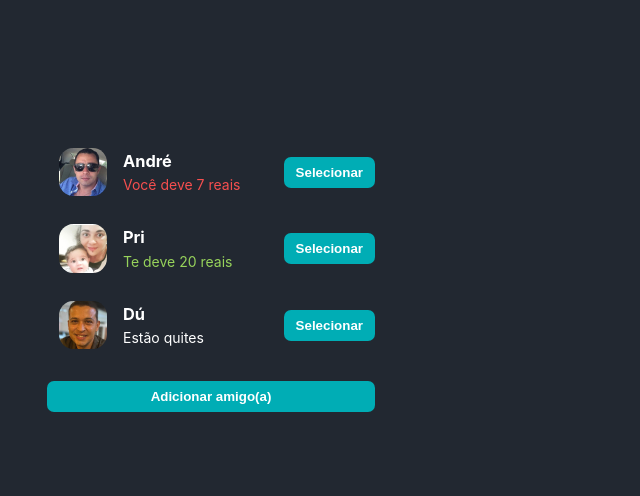
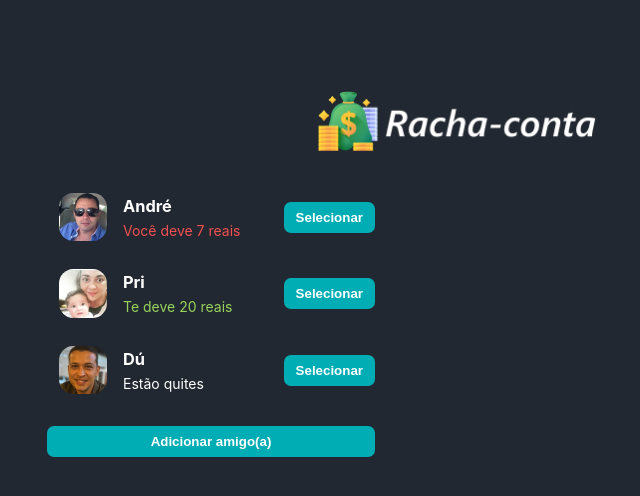
Before and after one commit to Roger-Melo/racha-conta, a React (Vite) app: page / in a window 1280 px wide. Shown: the top 496 px of the page, without its empty margins (183-823 px from the left). Built offline with nearby package versions, Linux system fonts and the light colour scheme.

Commit message:
✅ Logo adicionado

```diff
--- a/src/app.jsx
+++ b/src/app.jsx
@@ -62,6 +62,10 @@ const App = () => {
   }
 
   return (
+    <>
+      <header className='header'>
+        <img src="logo-racha-conta.png" alt="Racha-conta" />
+      </header>
       <main className="app">
         <aside className="sidebar">
           <ul>
@@ -126,6 +130,7 @@ const App = () => {
           <button className="button">Rachar conta</button>
         </form>}
       </main>
+    </>
   )
 }
 
```
Also changed, not shown: public/logo-racha-conta.png (added). Lines whose indentation alone changed are shown as unchanged.
